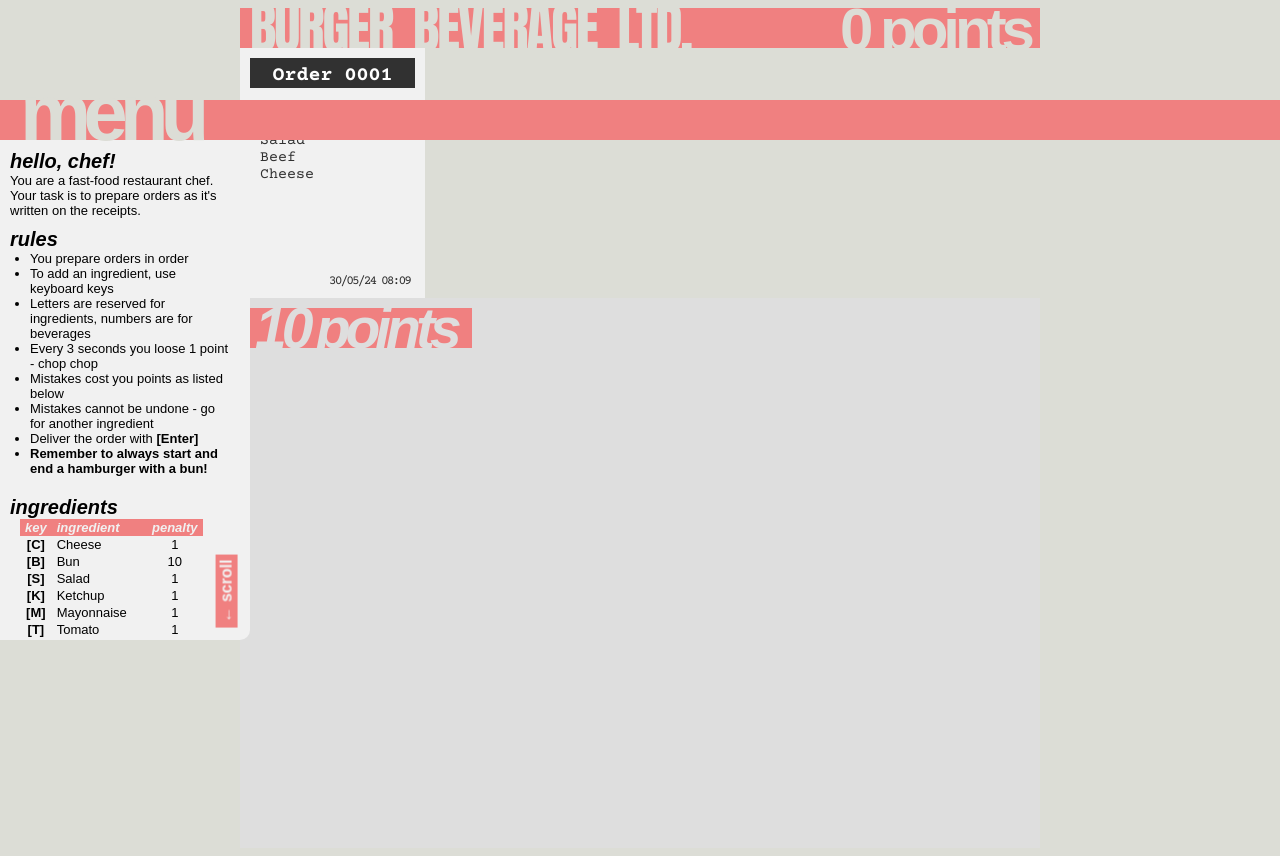
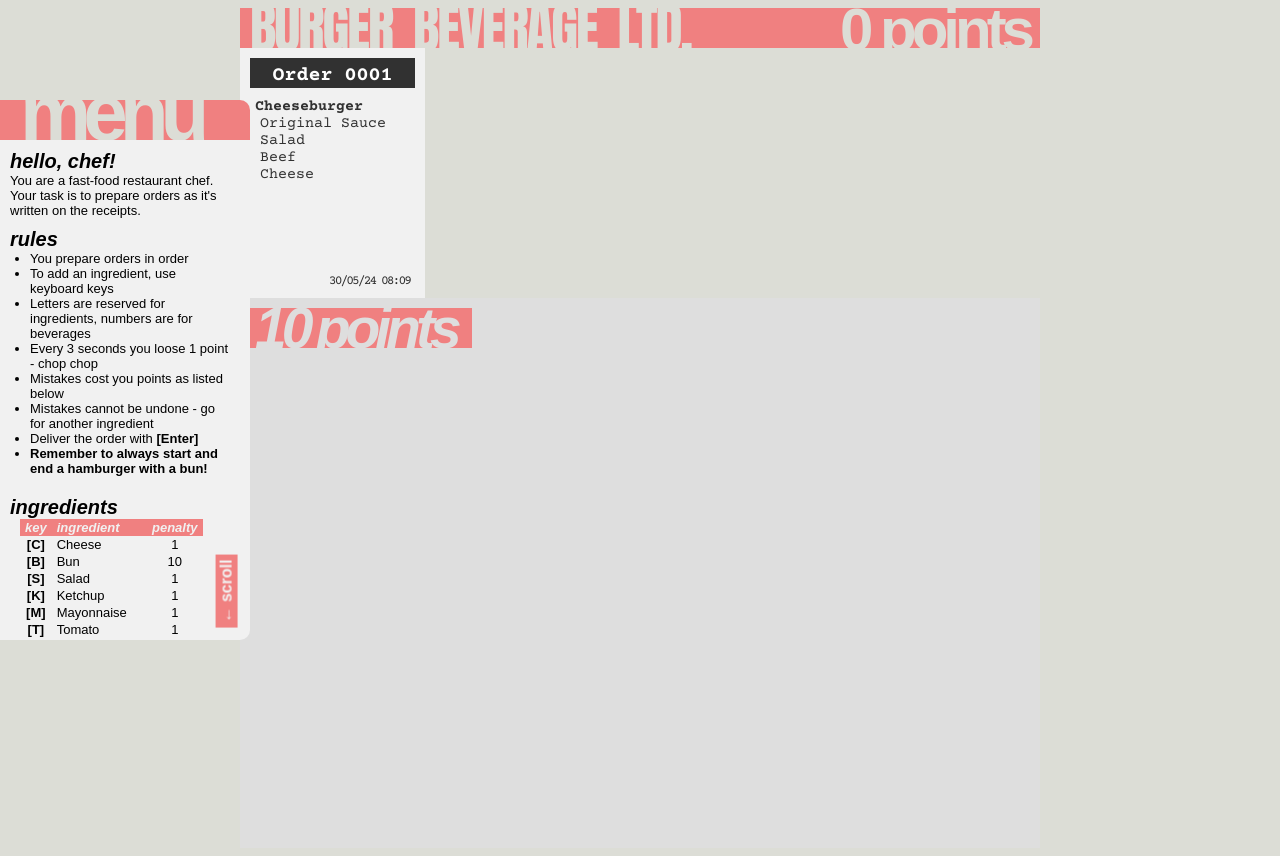
Before and after one commit to potwr/potwr.github.io, a PHP site: page / in a window 1280 px wide. Run offline with PHP 8.4, Linux system fonts and the light colour scheme.

Commit message:
Add files via upload

```diff
--- a/Burger/styles.css
+++ b/Burger/styles.css
@@ -225,16 +225,16 @@ body {
 
 .instruction {
     width: 250px;
-    height: 460px;
+    height: 500px;
     background-color: #f1f1f1;
     font-family: Arial;
     position: fixed;
     left: 0px;
     top: 100px;
-    overflow: scroll;
+    overflow-y: scroll;
+    overflow-x: hidden;
     border-top-right-radius: 10px;
     border-bottom-right-radius: 10px;
-    padding-top: 40px;
     padding-bottom: 40px;
 }
 
@@ -249,8 +249,9 @@ body {
     line-height: 25px;
     letter-spacing: -8px;
     padding-left: 20px;
-    position: fixed;
-    top: 100px;
+    overflow: hidden;
+    position: sticky;
+    top: 0px;
     left: 0px;
     width: 100%;
 }
```
